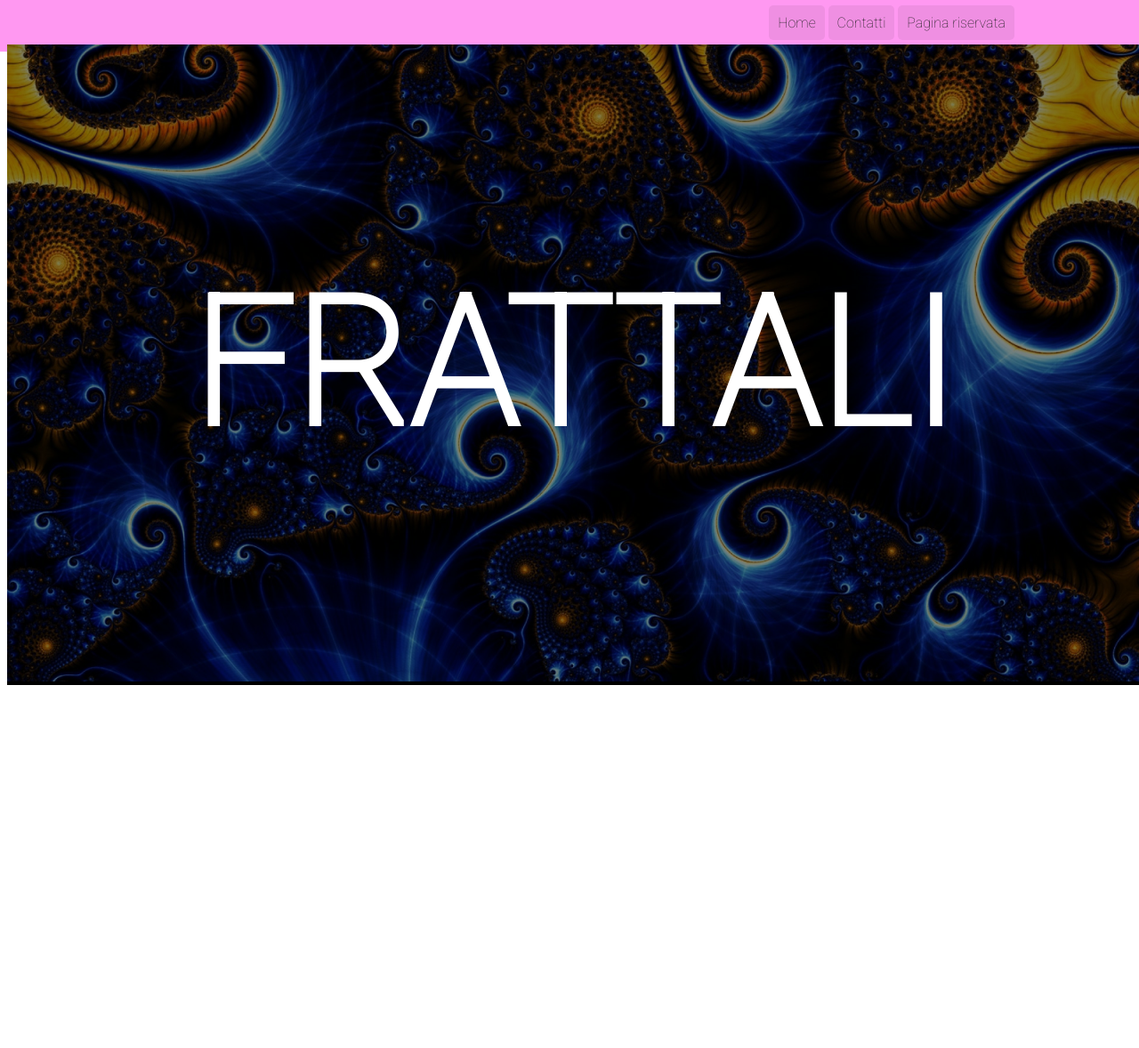
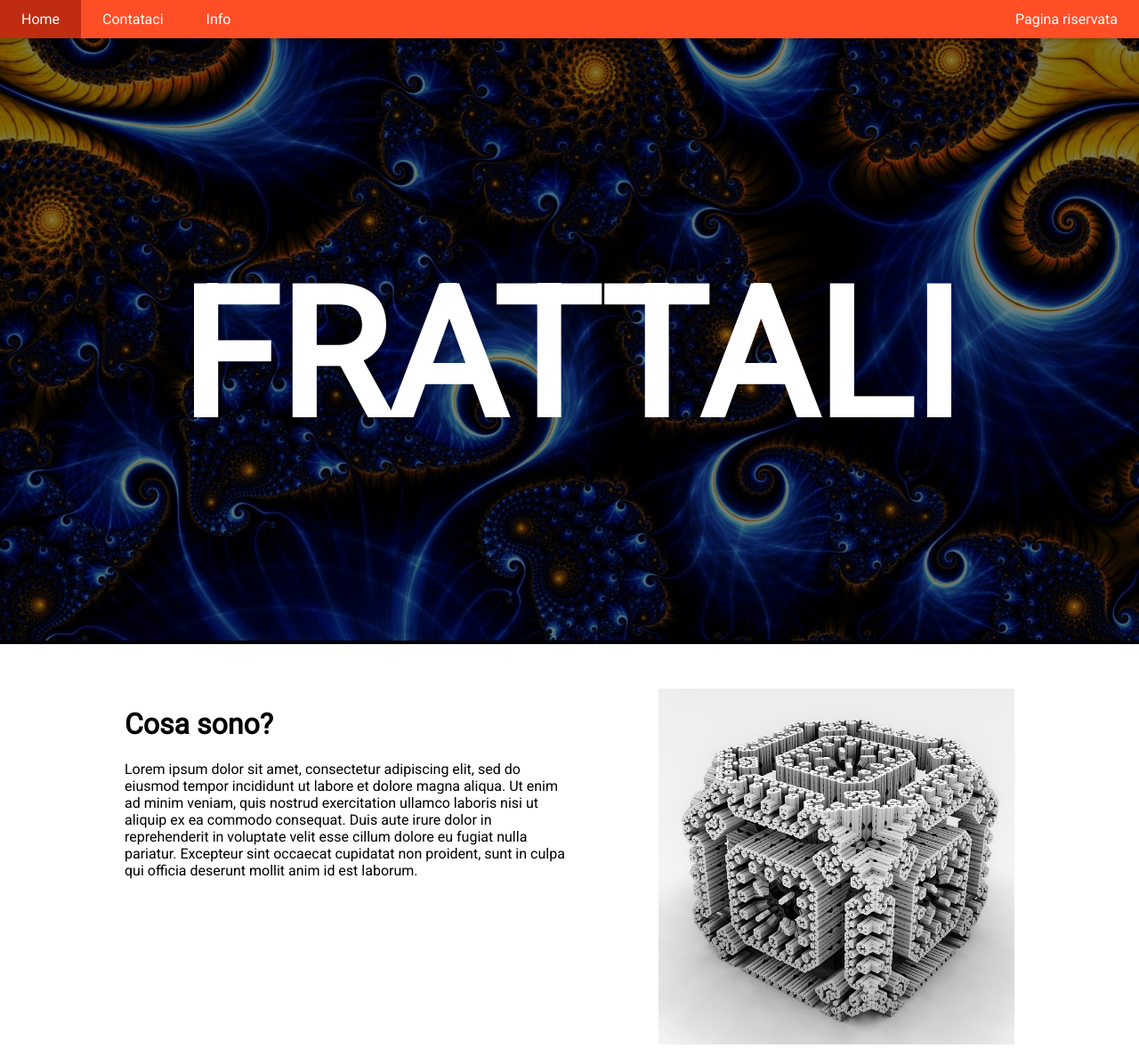
Before and after one commit to Arci57/Frattali, a plain HTML site: page index.html in a window 1280 px wide. Shown: the whole page at 89% size. Before the commit the page ends 800 px from the top, so only its background shows below. Drawn offline with Linux system fonts and the light colour scheme.

Commit message:
Fixes Reworked navigation bar fixed classes added template for articles

```diff
--- a/css/01_style.css
+++ b/css/01_style.css
@@ -1,59 +1,89 @@
 body {
-	font-family: 'Roboto', sans-serif;
+	font-family: 'Roboto';
+    margin: 0;
 }
-
 
 .title {
 	font-size: 100px;
 }
 
 .header {
-	height: 80x;
-	background-color: #FF98F1;
-	margin: 0;
-	padding: 0;
-	display: flex;
-	margin: -8px;
+	position: fixed;
+	width: 100%;
+	z-index: 1;
 }
 
 .header-list {
-	width: 1000px;
-	height: 58px;
-	margin-left: auto;
-	margin-right: auto;
-	margin-top: auto;
-	margin-bottom: auto;
+    width: 100%;
+    overflow: hidden;
+    color: #ffffff !important;
+    background-color: #ff4e26 !important;
+    box-shadow: 0 2px 5px 0 rgba(0, 0, 0, 0.16), 0 2px 10px 0 rgba(0, 0, 0, 0.12);
 }
 
-.header-list-right {
-	text-align: right;
-	list-style-type: none;
+
+.header-list-button {
+    background-color: inherit;
+    border: none;
+    color: inherit;
+    cursor: pointer;
+    display: inline-block;
+    float: left;
+    outline: 0;
+    overflow: hidden;
+    padding: 8px 16px;
+    text-align: center;
+    text-decoration: none;
+    vertical-align: middle;
+    white-space: normal;
+    width: auto;
+    padding: 12px 24px;
 }
 
-.header-list-element {
-	display: inline;
-}
-
-.header-list-right-button {
-	text-decoration: none;
-	color: #202020;
-	background-color: #00000010;
-	padding: 10px;
-	border-radius: 5px;
-	transition: 0.1s;
-	display: inline;
-}
-
-.header-list-right-button:hover {
-	background-color: #00000020;
+.header-list-button:hover {
+    background-color: #bf2c10;
 }
 
 .container {
-  position: absolute;
+	position: flex;
+	padding: 0px;
 	text-align: center;
 	color: white;
-  padding: 0px;
 	background-color: black;
+}
+
+.article {
+	max-width: 1000px;
+	margin-left: auto;
+	margin-right: auto;
+	align: center;
+	margin-top: 50px;
+	background-color: white;
+	color: black;
+}
+
+.article-text {
+	max-width: 500px;
+	margin-left: auto;
+	margin-right: auto;
+	align: justify;
+}
+
+.left {
+    float: left !important;
+}
+
+.right {
+    float: right !important;
+}
+
+.image-main {
+	width: 100%;
+	opacity: 0.5;
+}
+
+.image-article {
+	width: 400px;
 }
 
 .centered {
--- a/index.html
+++ b/index.html
@@ -13,25 +13,37 @@
 		<!-- Roboto -->
 		<link rel="preconnect" href="https://fonts.googleapis.com">
 		<link rel="preconnect" href="https://fonts.gstatic.com" crossorigin>
-		<link href="https://fonts.googleapis.com/css2?family=Roboto:wght@100&display=swap" rel="stylesheet">
+		<link href="https://fonts.googleapis.com/css2?family=Roboto" rel="stylesheet">
 
 	</head>
 	<body>
-		<div class=header>
-			<div class=header-list>
-				<ul class=header-list-right>
-					<li class=header-list-element><a class=header-list-right-button href=#>Home</a></li>
-					<li class=header-list-element><a class=header-list-right-button href=#>Contatti</a></li>
-					<li class=header-list-element><a class=header-list-right-button href=#>Pagina riservata</a></li>
-				</ul>
+		<!-- navbar -->
+		<div class="header">
+			<div class="header-list">
+					<a class="header-list-button" href=#>Home</a>
+					<a class="header-list-button" href=#>Contataci</a>
+					<a class="header-list-button" href=#>Info</a>
+					<a class="header-list-button right" href=#>Pagina riservata</a>
 			</div>
 		</div>
-		<div class=container>
-				<img src="img/01_main.jpg" style="width:100%; opacity: 0.5;">
-				<div class=centered>
-					<div class=title>
-						<h1>FRATTALI</h1>
-					</div>
+
+		<!-- image -->
+		<div class="container">
+			<img class="image-main" src="img/01_main.jpg">
+			<div class="centered">
+				<div class="title">
+					<h1>FRATTALI</h1>
+				</div>
+			</div>
+		</div>
+
+		<div class="article">
+			<div class="article-text left">
+				<h1>Cosa sono?</h1>
+				<p>Lorem ipsum dolor sit amet, consectetur adipiscing elit, sed do eiusmod tempor incididunt ut labore et dolore magna aliqua. Ut enim ad minim veniam, quis nostrud exercitation ullamco laboris nisi ut aliquip ex ea commodo consequat. Duis aute irure dolor in reprehenderit in voluptate velit esse cillum dolore eu fugiat nulla pariatur. Excepteur sint occaecat cupidatat non proident, sunt in culpa qui officia deserunt mollit anim id est laborum.</p>
+			</div>
+			<div class="article-text right">
+				<img class="image-article"src=img/02_CosaSono.jpg>
 			</div>
 		</div>
 	</body>
```
Also changed, not shown: img/02_CosaSono.jpg (added). Lines whose indentation alone changed are shown as unchanged.
